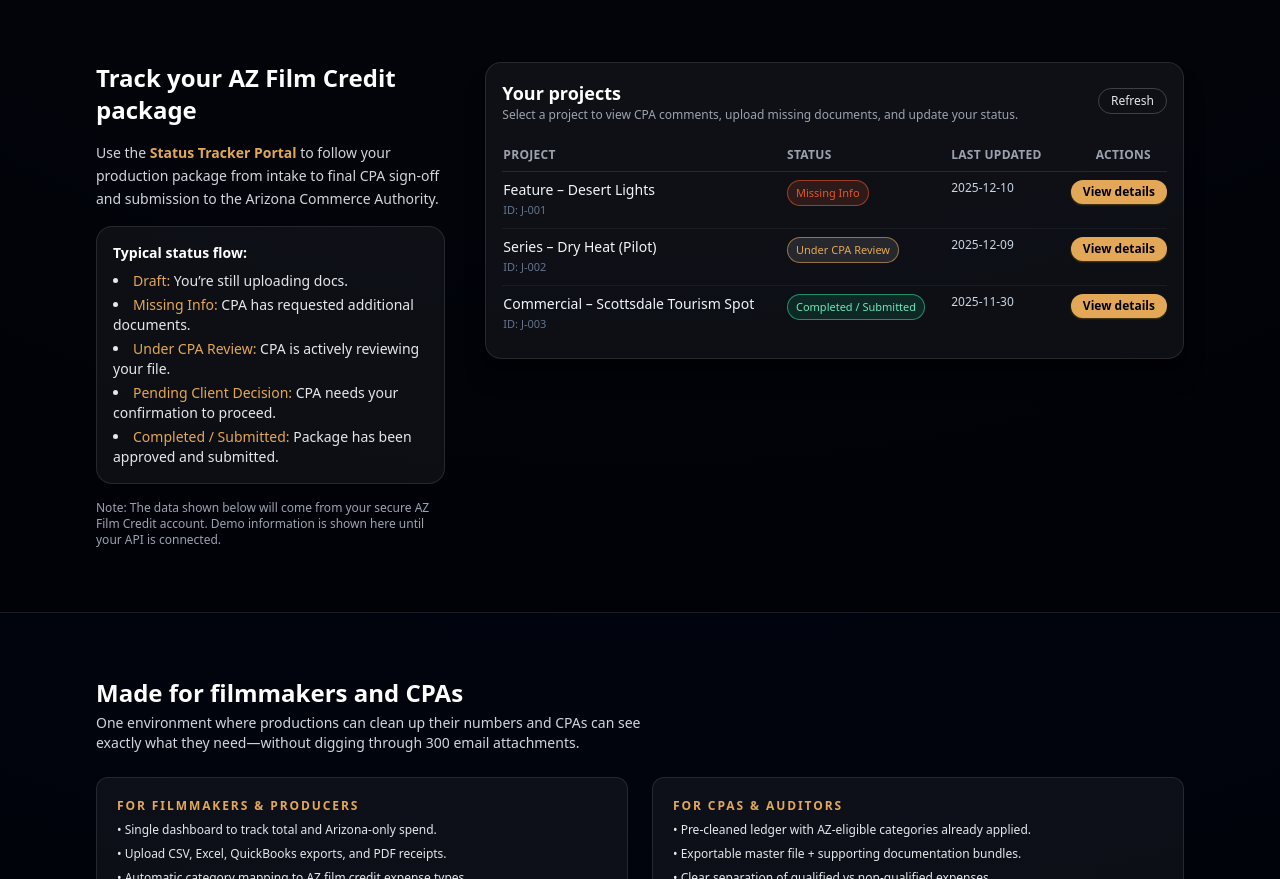
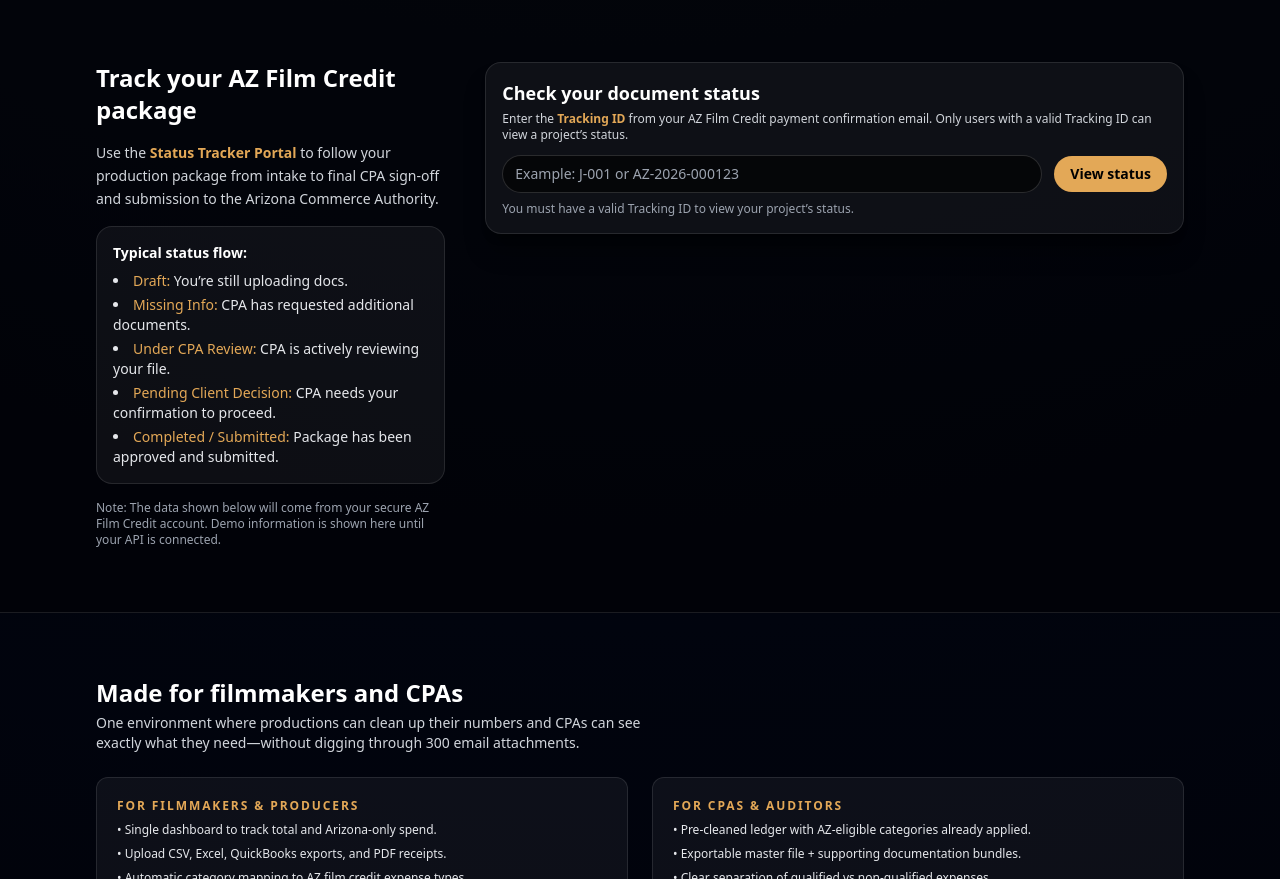
Before and after one commit to WatchVIM/azfilmcredit, a plain HTML site: page index.html in a window 1280 px wide. Shown: the part 1108-1987 px from the top of the page. Drawn offline with nearby package versions, Linux system fonts and the light colour scheme.

Commit message:
Update index.html

```diff
--- a/index.html
+++ b/index.html
@@ -218,6 +218,7 @@
           </div>
         </div>
       </div>
+
       <section id="status-tracker" class="py-12 sm:py-16 bg-black/40 border-t border-b border-white/10">
       <div class="max-w-6xl mx-auto px-4 sm:px-6 lg:px-8">
         <div class="flex flex-col lg:flex-row gap-10">
@@ -249,17 +250,47 @@
             </p>
           </div>
 
-      <!-- Right column: table + detail panel -->
+          <!-- Right column: tracking + table + detail -->
           <div class="lg:w-2/3 space-y-6">
-        <!-- Project list -->
+
+            <!-- Tracking ID entry -->
             <div class="bg-white/5 border border-white/10 rounded-2xl shadow-xl shadow-black/40 p-4">
+              <h3 class="text-lg font-semibold text-white mb-1">
+                Check your document status
+              </h3>
+              <p class="text-xs text-gray-300 mb-3">
+                Enter the <span class="font-semibold text-desertGold">Tracking ID</span> from your AZ Film Credit
+                payment confirmation email. Only users with a valid Tracking ID can view a project’s status.
+              </p>
+              <div class="flex flex-col sm:flex-row gap-3 items-stretch sm:items-center">
+                <input
+                  id="azfc-tracking-input"
+                  type="text"
+                  placeholder="Example: J-001 or AZ-2026-000123"
+                  class="flex-1 rounded-full bg-black/60 border border-white/15 text-xs sm:text-sm text-gray-100 px-3 py-2 focus:outline-none focus:ring-1 focus:ring-desertGold"
+                />
+                <button
+                  type="button"
+                  class="px-4 py-2 rounded-full bg-desertGold text-black text-xs sm:text-sm font-semibold hover:bg-yellow-400 transition"
+                  onclick="azfcLookupTrackingId()"
+                >
+                  View status
+                </button>
+              </div>
+              <p id="azfc-tracking-message" class="mt-2 text-xs text-gray-400">
+                You must have a valid Tracking ID to view your project’s status.
+              </p>
+            </div>
+
+            <!-- Project list (only shown after a valid Tracking ID) -->
+            <div id="azfc-projects-card" class="bg-white/5 border border-white/10 rounded-2xl shadow-xl shadow-black/40 p-4 hidden">
               <div class="flex items-center justify-between mb-4">
                 <div>
                   <h3 class="text-lg font-semibold text-white">
-                Your projects
+                    Your project
                   </h3>
                   <p class="text-xs text-gray-400">
-                Select a project to view CPA comments, upload missing documents, and update your status.
+                    We’re showing the project linked to the Tracking ID you entered above.
                   </p>
                 </div>
                 <button
@@ -288,7 +319,7 @@
               </div>
             </div>
 
-        <!-- Detail panel -->
+            <!-- Detail panel (only shown when a project is selected) -->
             <div
               id="azfc-status-detail-panel"
               class="bg-white/5 border border-white/10 rounded-2xl shadow-xl shadow-black/40 p-5 hidden"
@@ -411,6 +442,7 @@
                 </p>
               </div>
             </div>
+
           </div>
         </div>
       </div>
```
Lines whose indentation alone changed are shown as unchanged.
